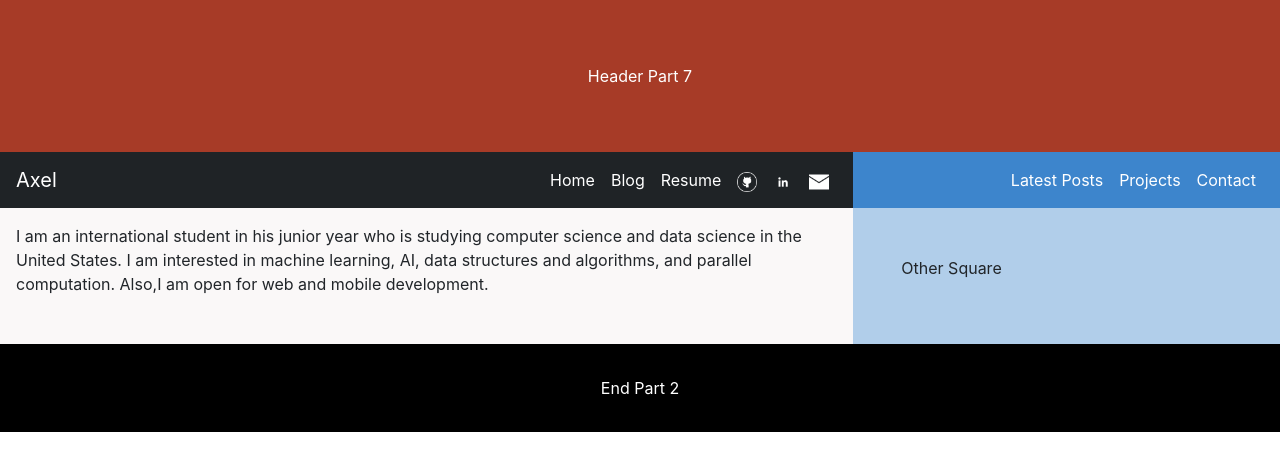
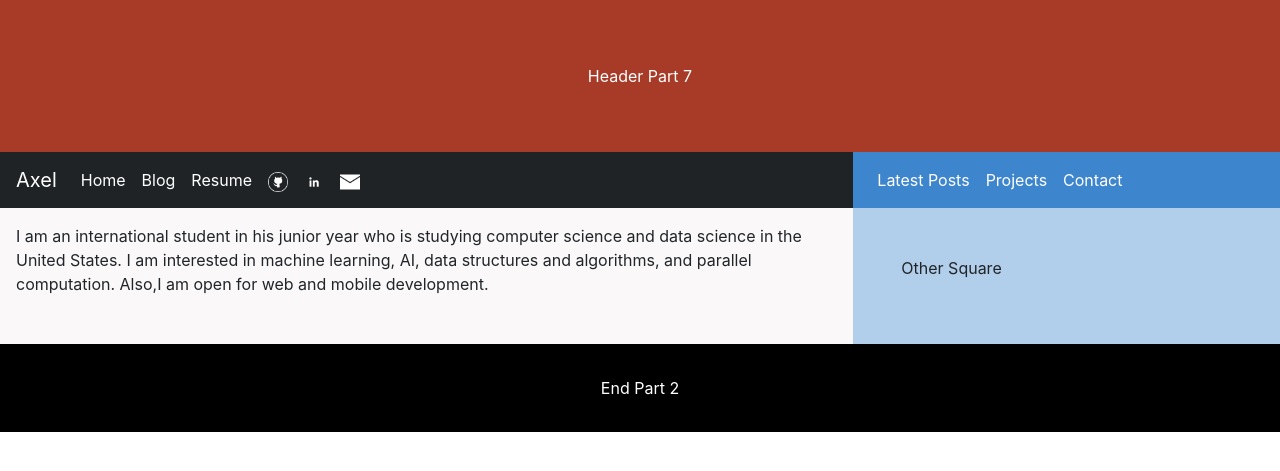
Before and after one commit to axeljeremy7/axeljeremy7.github.io, a Jekyll site: the page built from index.html, in a window 1280 px wide. Shown: the top 471 px of the page. Built offline with Jekyll 4.4.1, drawn with Linux system fonts in a browser that asks for light colours; nearby versions of some CDN libraries.

Commit message:
change for mobile

```diff
--- a/_layouts/default.html
+++ b/_layouts/default.html
@@ -37,7 +37,7 @@
 		    </button>
 
 		    <div class="collapse navbar-collapse" id="navbarNavDropdown-navbarText">
-		      <ul class="navbar-nav ml-auto">
+		      <ul class="navbar-nav ">
 		        <li class="nav-item">
 		          <a class="nav-link white" href="{{ '/' | relative_url }}" >Home <span class="sr-only"></span></a>
 		        </li>
@@ -64,13 +64,13 @@
 							topright1
 		        </li>
 						-->
-				 <li class="nav-item ">
+				 <li class="nav-item ml-auto">
 					 <a class="nav-link" href="https://github.com/axeljeremy7"><img src="{{ "/images/github-64.png" | prepend: site.baseurl | prepend: site.url }}" width="20" height="20" alt="github"></a></a>
 				 </li>
-				 <li class="nav-item ">
+				 <li class="nav-item ml-auto">
 					 <a class="nav-link" href="https://www.linkedin.com/in/axel-solano/"><img src="{{ "/images/white-linkedin-64.png" | prepend: site.baseurl | prepend: site.url }}" width="20" height="20" alt="linkedin"></a>
 				 </li>
-         <li class="nav-item ">
+         <li class="nav-item ml-auto">
 					 <a class="nav-link" href="mailto:axel.7@outlook.com"><img src="{{ "/images/mail-64.png" | prepend: site.baseurl | prepend: site.url }}" width="20" height="20" alt="mail"></a>
 				 </li>
 
@@ -96,7 +96,7 @@
 			      <span class="navbar-toggler-icon"></span>
 			    </button>
 					<div class="collapse navbar-collapse" id="navbarNavDropdown-navbarText2">
-						<ul class="navbar-nav ml-auto">
+						<ul class="navbar-nav ">
 							<li class="nav-item">
 								<a class="nav-link" href="/" >Latest Posts <!--<span class="sr-only"></span>--></a>
 							</li>
```
